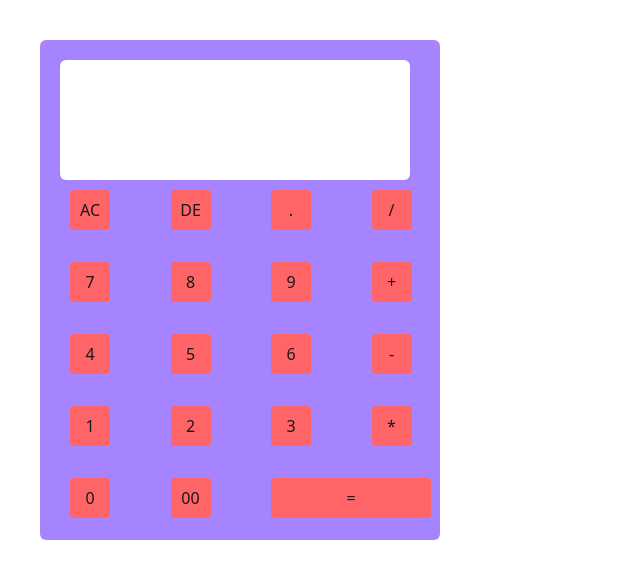
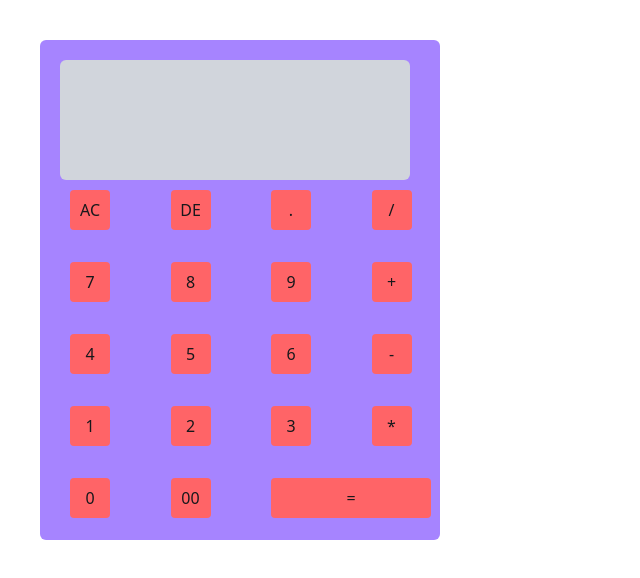
Before and after one commit to safikolislam/BASIC-CalCULATOR, a plain HTML site: page index.html in a window 1280 px wide. Shown: the whole page, without its empty margins (0-640 px from the left). Drawn offline with nearby package versions, Linux system fonts and the light colour scheme.

Commit message:
added color bg

```diff
--- a/index.html
+++ b/index.html
@@ -9,7 +9,7 @@
 </head>
 <body class="m-5 p-5">
     <main class="bg-violet-400 w-[400px] h-[500px] rounded-md relative">
-    <input id="display"  type="text" name="display"  class="text-2xl font-semibold  w-[350px] h-30 bg-white m-5 rounded-md absolute outline-none border-none" >
+    <input id="display"   type="text" name="display"  class="text-2xl font-semibold  w-[350px] h-30 bg-gray-300 m-5 rounded-md absolute outline-none border-none" >
 
     </div>
     <div class="absolute mt-[150px] ml-[30px] grid grid-cols-4 gap-8  ">
```
